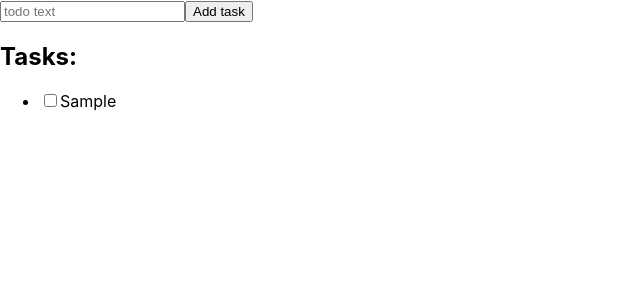
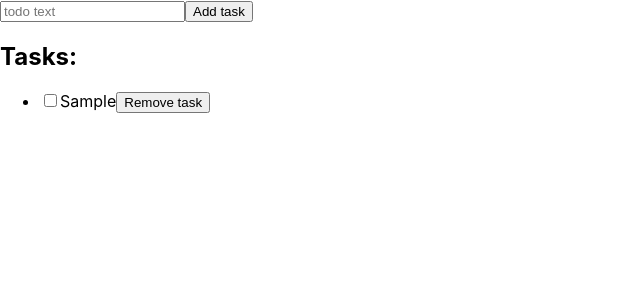
Before and after one commit to remenok200/freshcode-react-todo, a React (Create React App) app: page / in a window 1280 px wide. Both pictures are taken after typing "Sample" into the empty fields and a click on the button "Add task". Shown: the top 300 px of the page, without its empty margins (0-640 px from the left). Built offline with nearby package versions, Linux system fonts and the light colour scheme.

Commit message:
Add logic removeTodo

```diff
--- a/src/ToDo/index.jsx
+++ b/src/ToDo/index.jsx
@@ -14,7 +14,11 @@ const ToDo = (props) => {
   };
 
   const removeTodo = (id) => {
-    // filter
+    const temp = todos;
+    const newTodos = temp.filter((todo) => {
+      return todo.id !== id;
+    });
+    setTodos(newTodos);
   };
 
   const toggleTodoCompletion = (id) => {
@@ -56,6 +60,7 @@ const ToDo = (props) => {
                 checked={todo.isDone}
               />
               {todo.text}
+              <button onClick={() => removeTodo(todo.id)}>Remove task</button>
             </li>
           ))}
         </ul>
```
